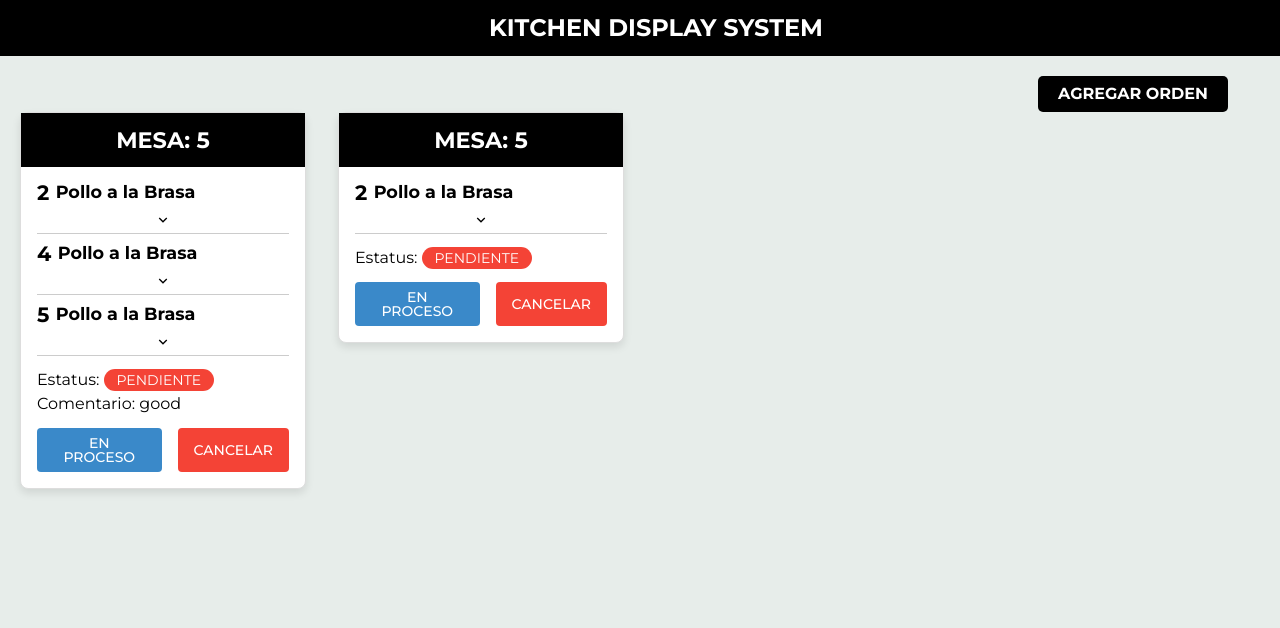
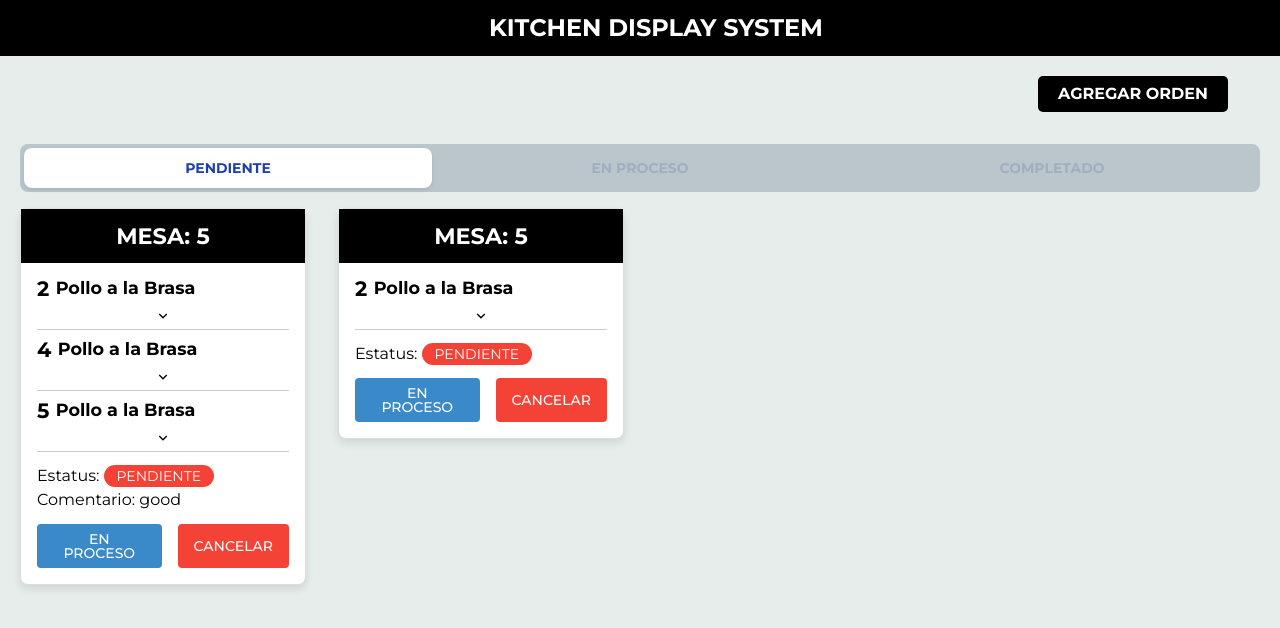
Before and after one commit to MarcosAlanya19/technical-test-ID, a React (Vite) app: page / in a window 1280 px wide. Shown: the top 628 px of the page. Built offline with nearby package versions, Linux system fonts and the light colour scheme.

Commit message:
REFAC: Se refactorizo Home

```diff
--- a/src/interface/order.interface.ts
+++ b/src/interface/order.interface.ts
@@ -1,7 +1,7 @@
 export enum EStatus {
+  PENDIENTE= 'Pendiente',
   PROCESO= 'En proceso',
   COMPLETADO= 'Completado',
-  PENDIENTE= 'Pendiente'
 }
 
 export interface IPlate {
--- a/src/pages/AddOrder/AddOrder.tsx
+++ b/src/pages/AddOrder/AddOrder.tsx
@@ -1,6 +1,6 @@
 import React from 'react';
 import * as data from '../../data/data.json';
-import { IOrderWithId } from '@/interface/order.interface';
+import { EStatus, IOrderWithId } from '@/interface/order.interface';
 import { IPlate } from '../../interface/order.interface';
 import { v4 as uuidv4 } from 'uuid';
 import { useOrderActions } from '@/hooks/useOrderActions';
@@ -63,7 +63,7 @@ const AddOrder = () => {
     const orderObject: IOrderWithId = {
       id: uuidv4(),
       plate: [...test],
-      status: 'En proceso',
+      status: EStatus.PENDIENTE,
       table: 54,
       waiter: 'Marcos Alanya',
       comment,
--- a/src/pages/Home/Home.tsx
+++ b/src/pages/Home/Home.tsx
@@ -1,47 +1,19 @@
+import { Tab } from '@headlessui/react';
+import React from 'react';
+
 import { config } from '@/config';
 import { useAppSelector } from '@/hooks/store';
-import { IOrderWithId } from '@/interface/order.interface';
-import React from 'react';
-import { Link } from 'react-router-dom';
-import styled from 'styled-components';
+import { EStatus, IOrderWithId } from '@/interface/order.interface';
+import { BtnContainer, BtnStyled, CardsContainer, HomeContainer, MessageContainer, StyledComponent, StyledTab, StyledTabList } from './styled.component';
 import Card from './components/Card';
-
-const HomeContainer = styled.div`
-  padding: 1.25rem;
-`;
-
-const BtnContainer = styled.div`
-  display: flex;
-  justify-content: flex-end;
-`;
-
-const BtnStyled = styled(Link)`
-  text-decoration: none;
-  background-color: ${(props) => props.theme.colors.primary};
-  color: white;
-  font-weight: 700;
-  padding: 0.625rem 1.25rem;
-  border: none;
-  border-radius: 0.3125rem;
-  cursor: pointer;
-  margin-right: 2rem;
-  transition: background-color 0.3s ease;
-
-  &:hover {
-    background-color: ${(props) => props.theme.colors.primary_hover};
-  }
-`;
-
-const CardsContainer = styled.div`
-  display: grid;
-  grid-template-columns: repeat(4, 1fr);
-  align-items: baseline;
-  grid-gap: 2rem;
-`;
 
 const Home = () => {
   const ordersFromStore = useAppSelector<IOrderWithId[]>((state) => state.orders);
   const [orders, setOrders] = React.useState(ordersFromStore);
+  const [selectedTab, setSelectedTab] = React.useState<EStatus>(EStatus.PENDIENTE);
+
+  const orderCategories = Object.values(EStatus);
+  const filteredOrders = (status: EStatus) => orders.filter((order) => order.status === status);
 
   const handleLocalStorageChange = () => {
     const persistedState = JSON.parse(localStorage.getItem(config.LOCALSTORAGE.ORDER) || '{}');
@@ -59,11 +31,29 @@ const Home = () => {
         <BtnStyled to={'/nueva-orden'}>AGREGAR ORDEN</BtnStyled>
       </BtnContainer>
 
-      <CardsContainer>
-        {orders.map((order) => (
-          <Card key={order.id} data={order} />
-        ))}
-      </CardsContainer>
+      <StyledComponent>
+        <Tab.Group>
+          <StyledTabList>
+            {orderCategories.map((category) => (
+              <StyledTab key={category} selected={selectedTab === category} onClick={() => setSelectedTab(category)}>
+                {category}
+              </StyledTab>
+            ))}
+          </StyledTabList>
+          <Tab.Panels>
+            {orderCategories.map((category) => (
+              <Tab.Panel key={category}>
+                <CardsContainer>
+                  {filteredOrders(category).map((order) => (
+                    <Card key={order.id} data={order} />
+                  ))}
+                  {filteredOrders(category).length === 0 && <MessageContainer>No hay órdenes en esta categoría</MessageContainer>}
+                </CardsContainer>
+              </Tab.Panel>
+            ))}
+          </Tab.Panels>
+        </Tab.Group>
+      </StyledComponent>
     </HomeContainer>
   );
 };
--- /dev/null
+++ b/src/pages/Home/styled.component.ts
@@ -0,0 +1,97 @@
+import { Tab } from '@headlessui/react';
+import { Link } from 'react-router-dom';
+import styled, { css } from 'styled-components';
+
+export const HomeContainer = styled.div`
+  padding: 1.25rem;
+`;
+
+export const BtnContainer = styled.div`
+  display: flex;
+  justify-content: flex-end;
+`;
+
+export const BtnStyled = styled(Link)`
+  text-decoration: none;
+  background-color: ${(props) => props.theme.colors.primary};
+  color: white;
+  font-weight: 700;
+  padding: 0.625rem 1.25rem;
+  border: none;
+  border-radius: 0.3125rem;
+  cursor: pointer;
+  margin-right: 2rem;
+  transition: background-color 0.3s ease;
+
+  &:hover {
+    background-color: ${(props) => props.theme.colors.primary_hover};
+  }
+`;
+
+export const CardsContainer = styled.div`
+  display: grid;
+  grid-template-columns: repeat(4, 1fr);
+  align-items: baseline;
+  grid-gap: 2rem;
+`;
+
+export const MessageContainer = styled.div`
+  padding: 10px;
+  background-color: #f2f2f2;
+  color: #333;
+  text-align: center;
+  margin-top: 10px;
+`;
+
+export const StyledComponent = styled.div`
+  width: 100%;
+  padding-left: 0.5rem;
+  padding-right: 0.5rem;
+  padding-top: 2rem;
+  padding-bottom: 4rem;
+
+  @media screen and (min-width: 640px) {
+    padding-left: 0;
+    padding-right: 0;
+  }
+`;
+
+export const StyledTabList = styled(Tab.List)`
+  display: flex;
+  gap: 0.25rem;
+  border-radius: 0.5rem;
+  background-color: rgba(13, 42, 87, 0.2);
+  padding: 0.25rem;
+  margin-bottom: 1rem;
+`;
+export const StyledTab = styled(Tab)<{ selected: boolean }>`
+  width: 100%;
+  text-transform: uppercase;
+  font-weight: bold;
+  border-radius: 0.5rem;
+  padding: 0.625rem;
+  font-size: 0.875rem;
+  line-height: 1.25rem;
+  outline: none;
+  transition: background-color 0.3s ease, color 0.3s ease, box-shadow 0.3s ease;
+
+  ${(props) =>
+    props.selected
+      ? css`
+          background-color: white;
+          color: #1e40af;
+          box-shadow: 0 2px 4px rgba(0, 0, 0, 0.1);
+        `
+      : css`
+          color: #a0aec0;
+          &:hover {
+            background-color: rgba(255, 255, 255, 0.12);
+            color: white;
+          }
+        `}
+
+  &:focus {
+    outline: none;
+    ring: 2px solid #93c5fd;
+  }
+`;
```
Also changed, not shown: src/pages/AddOrder/styled.component.ts (added).
